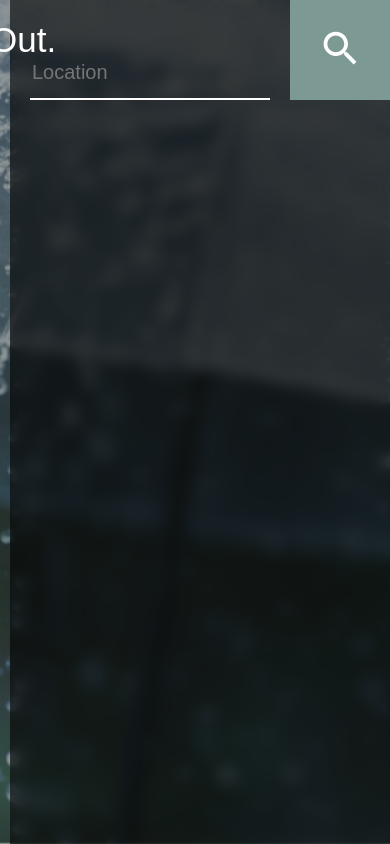
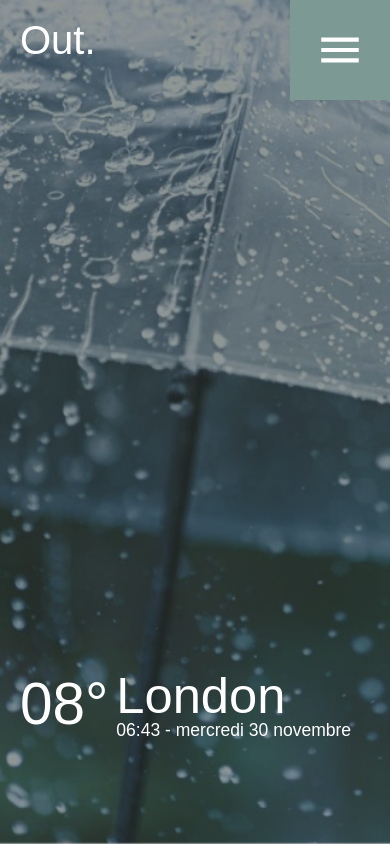
Before and after one commit to Sail-Cpu/out, a React (Create React App) app: page / in a window 390 px wide. Built offline with nearby package versions, Linux system fonts and the light colour scheme.

Commit message:
Create Toogle navBar and update Home page responsive

```diff
--- a/src/components/NavBar.js
+++ b/src/components/NavBar.js
@@ -1,9 +1,11 @@
 import React from "react";
 /* Icon */
 import SearchIcon from '@mui/icons-material/Search';
+import MenuIcon from '@mui/icons-material/Menu';
 
 const NavBar = () => {
     return(
+        <>
             <div className="nav-bar-container">
                 <div className="nav-bar-top">
                     <div className="nav-bar-top-search-container">
@@ -14,6 +16,14 @@ const NavBar = () => {
                     </button>
                 </div>
             </div>
+            <div className="toggle-nav-bar-container">
+                <div className="toogle-nav-bar-open">
+                    <MenuIcon />
+                </div>
+            </div>
+
+        </>
+
     )
 }
 
--- a/src/pages/Home.js
+++ b/src/pages/Home.js
@@ -11,6 +11,13 @@ const Home = () => {
                     <div className="home-content-top-container">
                         Out.
                     </div>
+                    <div className="home-content-bottom-container">
+                        <h1>08°</h1>
+                        <div>
+                            <h2>London</h2>
+                            <span>06:43 - mercredi 30 novembre</span>
+                        </div>
+                    </div>
                 </div>
             </div>
 
--- a/src/styles/components/nav-bar.scss
+++ b/src/styles/components/nav-bar.scss
@@ -41,3 +41,24 @@
         }
     }
 }
+.toggle-nav-bar-container{
+    float: right;
+    .toogle-nav-bar-open{
+        display: flex;
+        justify-content: center;
+        align-items: center;
+        width: 100px;
+        height: 100px;
+        background-color: #7D9994;
+        svg{
+            font-size: 50px;
+        }
+    }
+
+}
+
+@media screen and (max-width: 920px) {
+    .nav-bar-container{
+        display: none;
+    }
+}
--- a/src/styles/pages/home.scss
+++ b/src/styles/pages/home.scss
@@ -11,8 +11,11 @@
           top: 0;
           right: 0;
           bottom: 0;
+     }
      .home-content{
           display: flex;
+          flex-direction: column;
+          justify-content: space-between;
           position: absolute;
           padding: 20px;
           box-sizing: border-box;
@@ -25,8 +28,55 @@
           align-items: center;
           width: 100%;
           height: 40px;
-               color: #fff;
-               font-size: 35px;
+          font-size: 40px;
+     }
+     .home-content-bottom-container{
+          padding: 0 3vw;
+          box-sizing: border-box;
+          display: flex;
+          align-items: center;
+          width: 100%;
+          height: 30%;
+          h1{
+               font-size: 12vw;
+               font-weight: 500;
+          }
+          div{
+               display: flex;
+               flex-direction: column;
+               justify-content: center;
+               width: -webkit-fill-available;
+               height: 100%;
+               margin-left: 2vw;
+          }
+          h2{
+               font-weight: 400;
+               font-size: 8vw;
+               margin-bottom: -15px;
+          }
+          span{
+               font-size: 2.5vw;
           }
      }
 }
+
+@media screen and (max-width: 920px) {
+     .home-container{
+          .home-content{
+               right: 0;
+          }
+          .home-content-bottom-container{
+               padding: 0;
+               h1{
+                    font-size: 15vw;
+               }
+               h2{
+                    font-size: 13vw;
+                    margin-bottom: -5px;
+               }
+               span{
+                    font-size: 4.5vw;
+               }
+          }
+     }
+ }
--- a/src/styles/settings.scss
+++ b/src/styles/settings.scss
@@ -1,4 +1,11 @@
 body{
     margin: 0;
     font-family: Arial, Helvetica, sans-serif;
+    color: #fff;
+    h1{
+        margin: 0;
+    }
+    h2{
+        margin: 0;
+    }
 }
```
Lines whose indentation alone changed are shown as unchanged.
